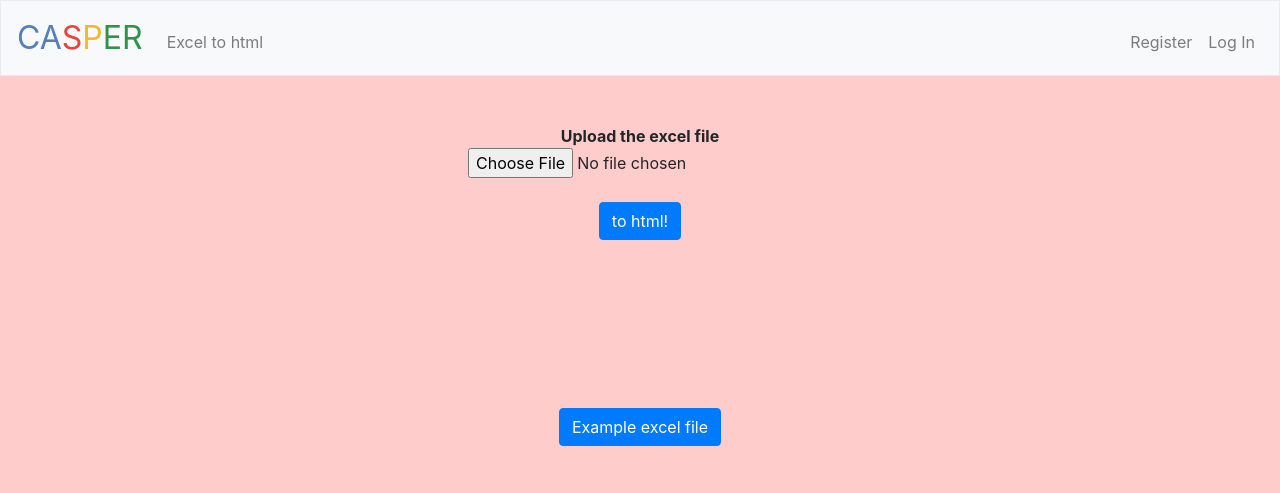
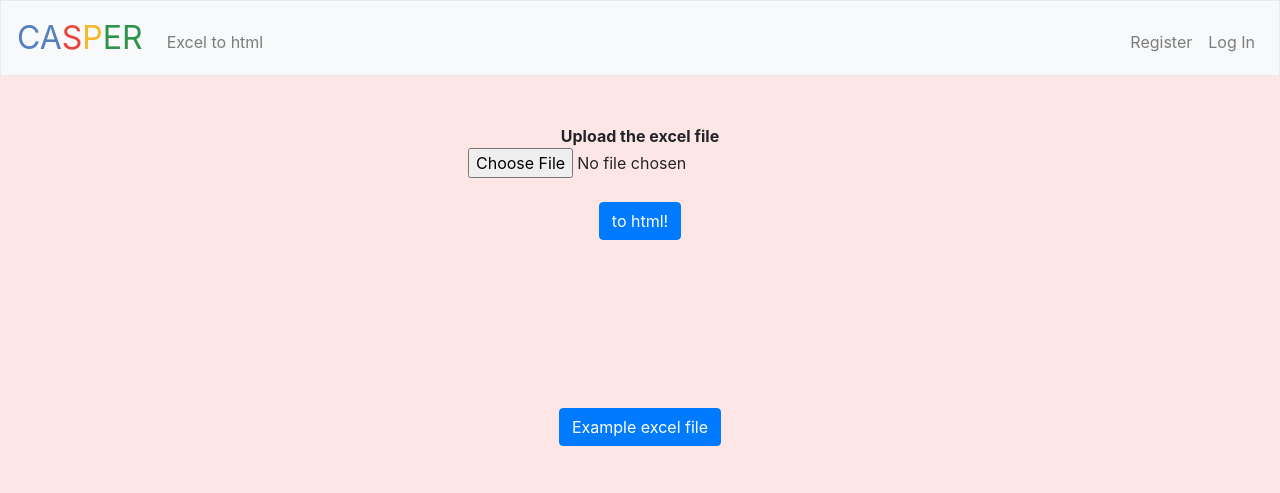
Before and after one commit to ckl95/Fluitschema, a Flask app: page /to_html in a window 1280 px wide. Shown: the top 493 px of the page. Run offline with Flask 2, Linux system fonts and the light colour scheme; some libraries are stand-ins or nearby versions.

Commit message:
lighter backgournd

```diff
--- a/templates/to_html.html
+++ b/templates/to_html.html
@@ -5,7 +5,7 @@
 {% endblock %}
 
 {% block main %}
-<body style="background-color:#ffcccc">
+<body style="background-color:#ffe6e6">
     <form action="/to_html" method="post" enctype="multipart/form-data">
         <b>Upload the excel file</b>
         <div>
```
